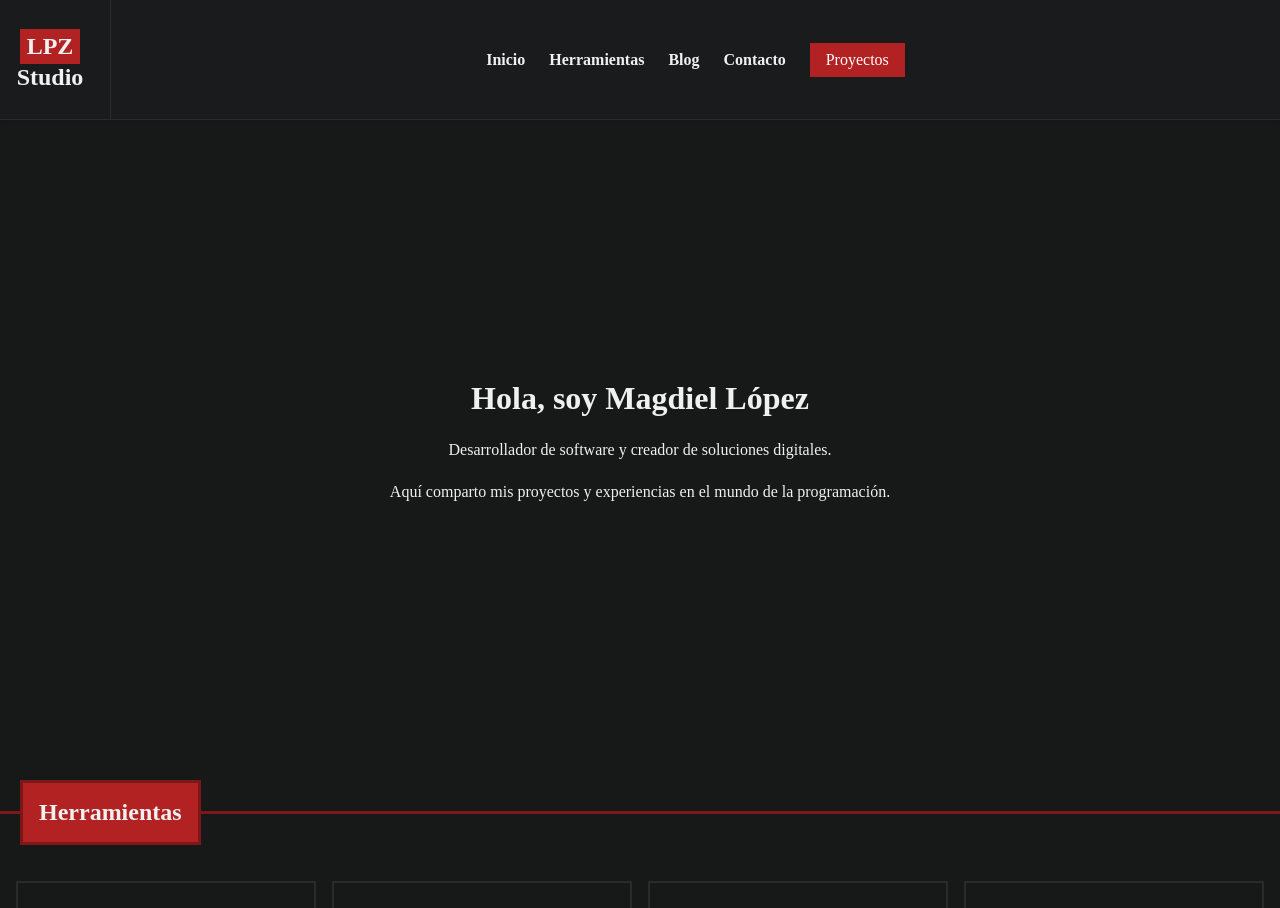
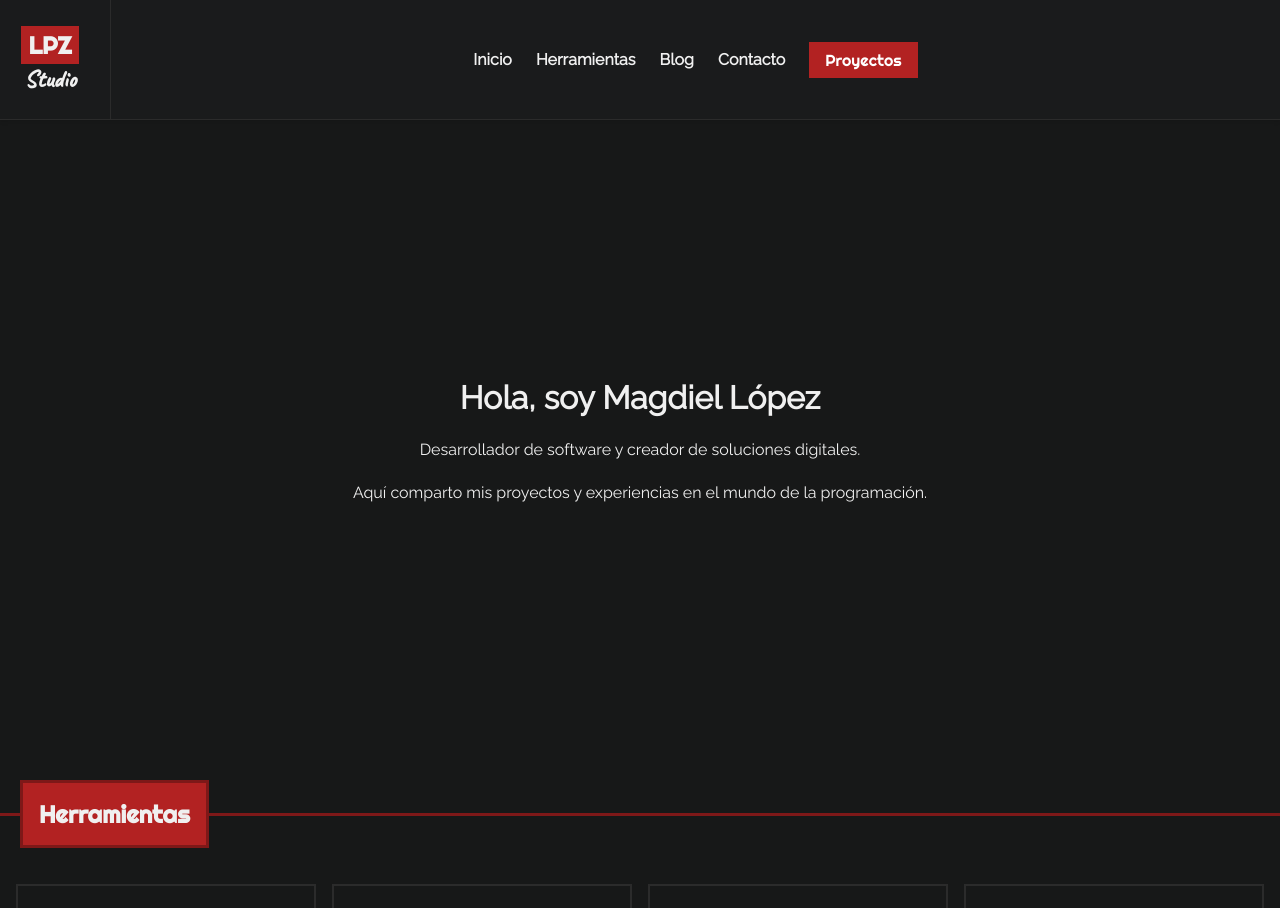
Before and after one commit to lpmagdiel/lpzstudio-frontend, a React (Vite) app in the folder lpzstudio/: page / in a window 1280 px wide. Shown: the top 908 px of the page. Built offline with nearby package versions, Linux system fonts and the light colour scheme; a web font is replaced by a local one.

Commit message:
prueba web fonts

```diff
--- a/lpzstudio/src/styles/fonts.css
+++ b/lpzstudio/src/styles/fonts.css
@@ -1,13 +1,18 @@
-@font-face {
+/*@font-face {
     font-family: "Righteous";
     src: local("./fonts/Righteous-Regular.ttf"),url("fonts/Righteous-Regular.ttf") format("truetype");
 
   }
+    */
+  @import url('https://fonts.googleapis.com/css2?family=Caveat:wght@500&family=Raleway&family=Righteous&display=swap');
+/*
   @font-face {
     font-family: "Raleway";
     src: local("./fonts/Raleway-Regular.ttf"),url("fonts/Raleway-Regular.ttf") format("truetype");
   }
+
   @font-face {
     font-family: "Caveat";
     src: local("./fonts/Caveat-Regular.ttf"),url("fonts/Caveat-Regular.ttf") format("truetype");
   }
+    */
```
